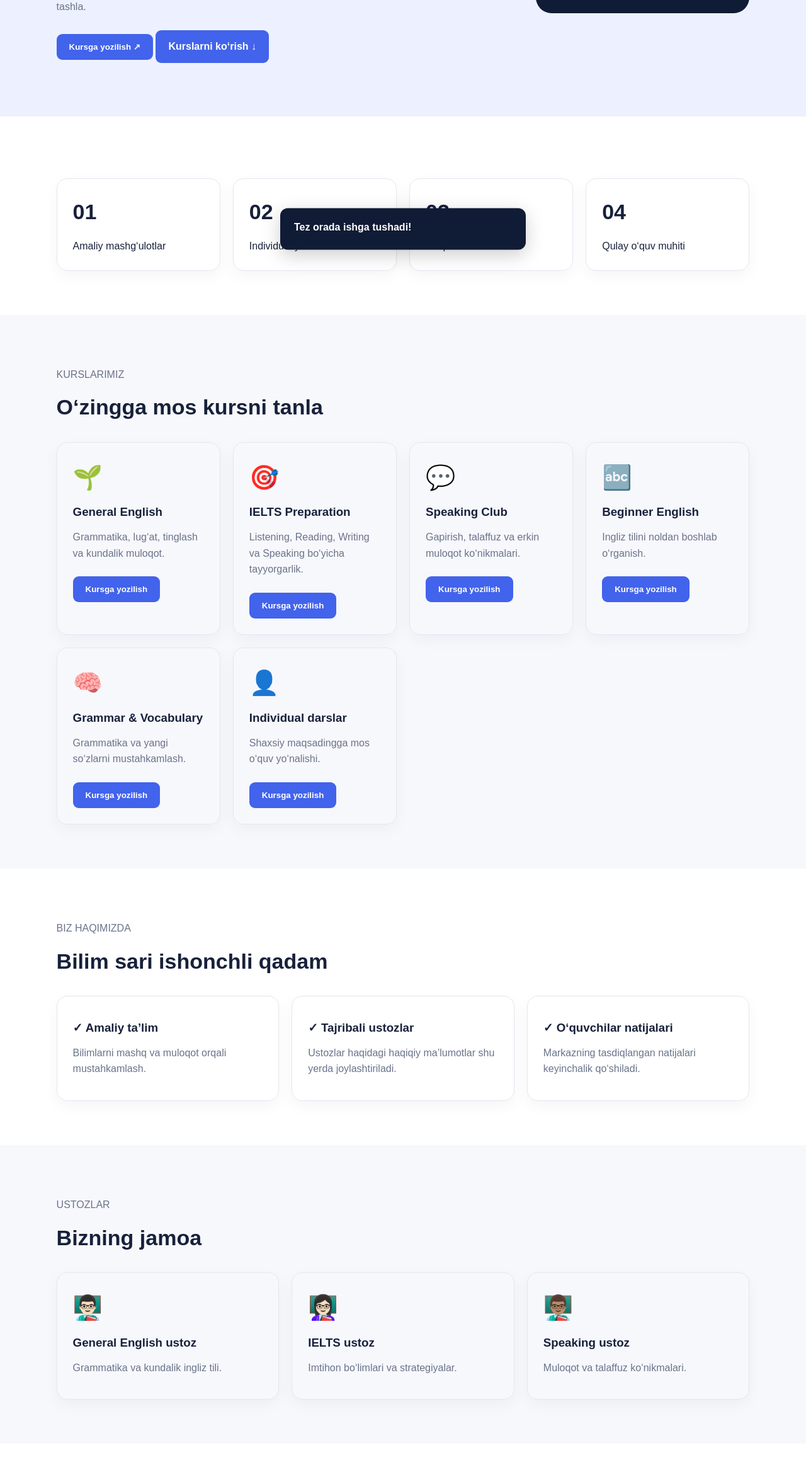
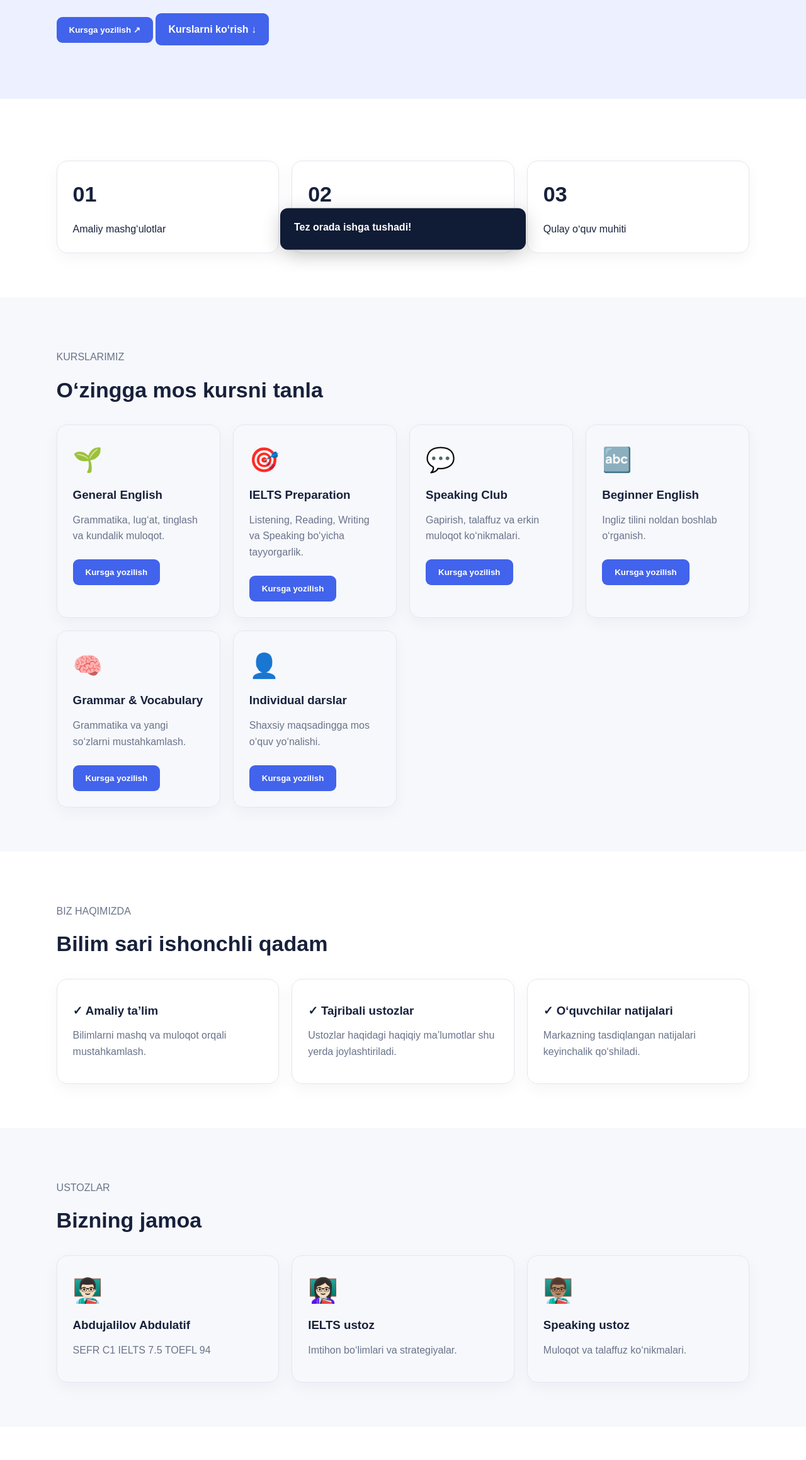
Before and after one commit to mirhakimazizov/NewLife, a plain HTML site: page Index.html in a window 1280 px wide. Shown: the part 482-2800 px from the top of the page at 63% size. Drawn offline with Linux system fonts and the light colour scheme.

Commit message:
Update Index.html
V1.3

```diff
--- a/Index.html
+++ b/Index.html
@@ -10,14 +10,13 @@
 </head>
 <body>
 <header><strong>New Life Study</strong><nav><a href="#home">Bosh sahifa</a><a href="#courses">Kurslar</a><a href="#about">Biz haqimizda</a><a href="#contact">Aloqa</a></nav>
-  // <button class="btn" data-feature="Kirish">Kirish</button>
 </header>
 <main>
 <section class="hero" id="home"><div><p>✦ KELAJAGING UCHUN YANGI QADAM</p><h1>Ingliz tilini o‘rgan, <span>imkoniyatlaringni</span> kengaytir.</h1><p>General English, IELTS va Speaking kurslari bilan o‘z maqsadlaring sari dadil qadam tashla.</p><button class="btn" data-feature="Kursga yozilish">Kursga yozilish ↗</button> <a class="btn" href="#courses">Kurslarni ko‘rish ↓</a></div><div class="visual">📚✈️</div></section>
-<section class="content"><div class="grid"><div class="card"><h2>01</h2>Amaliy mashg‘ulotlar</div><div class="card"><h2>02</h2>Individual yondashuv</div><div class="card"><h2>03</h2>Maqsadli ta’lim</div><div class="card"><h2>04</h2>Qulay o‘quv muhiti</div></div></section>
+<section class="content"><div class="grid"><div class="card"><h2>01</h2>Amaliy mashg‘ulotlar</div><div class="card"><h2>02</h2>Individual yondashuv</div><div class="card"><h2>03</h2>Qulay oʻquv muhiti</div></div></section>
 <section class="content muted" id="courses"><p>KURSLARIMIZ</p><h2>O‘zingga mos kursni tanla</h2><div class="grid"><article class="card"><div class="icon">🌱</div><h3>General English</h3><p>Grammatika, lug‘at, tinglash va kundalik muloqot.</p><button class="btn" data-feature="General English kursiga yozilish">Kursga yozilish</button></article><article class="card"><div class="icon">🎯</div><h3>IELTS Preparation</h3><p>Listening, Reading, Writing va Speaking bo‘yicha tayyorgarlik.</p><button class="btn" data-feature="IELTS kursiga yozilish">Kursga yozilish</button></article><article class="card"><div class="icon">💬</div><h3>Speaking Club</h3><p>Gapirish, talaffuz va erkin muloqot ko‘nikmalari.</p><button class="btn" data-feature="Speaking Club kursiga yozilish">Kursga yozilish</button></article><article class="card"><div class="icon">🔤</div><h3>Beginner English</h3><p>Ingliz tilini noldan boshlab o‘rganish.</p><button class="btn" data-feature="Beginner kursiga yozilish">Kursga yozilish</button></article><article class="card"><div class="icon">🧠</div><h3>Grammar & Vocabulary</h3><p>Grammatika va yangi so‘zlarni mustahkamlash.</p><button class="btn" data-feature="Grammatika kursiga yozilish">Kursga yozilish</button></article><article class="card"><div class="icon">👤</div><h3>Individual darslar</h3><p>Shaxsiy maqsadingga mos o‘quv yo‘nalishi.</p><button class="btn" data-feature="Individual darslarga yozilish">Kursga yozilish</button></article></div></section>
 <section class="content" id="about"><p>BIZ HAQIMIZDA</p><h2>Bilim sari ishonchli qadam</h2><div class="grid"><div class="card"><h3>✓ Amaliy ta’lim</h3><p>Bilimlarni mashq va muloqot orqali mustahkamlash.</p></div><div class="card"><h3>✓ Tajribali ustozlar</h3><p>Ustozlar haqidagi haqiqiy ma’lumotlar shu yerda joylashtiriladi.</p></div><div class="card"><h3>✓ O‘quvchilar natijalari</h3><p>Markazning tasdiqlangan natijalari keyinchalik qo‘shiladi.</p></div></div></section>
-<section class="content muted"><p>USTOZLAR</p><h2>Bizning jamoa</h2><div class="grid"><div class="card"><div class="icon">👨🏻‍🏫</div><h3>General English ustoz</h3><p>Grammatika va kundalik ingliz tili.</p></div><div class="card"><div class="icon">👩🏻‍🏫</div><h3>IELTS ustoz</h3><p>Imtihon bo‘limlari va strategiyalar.</p></div><div class="card"><div class="icon">👨🏽‍🏫</div><h3>Speaking ustoz</h3><p>Muloqot va talaffuz ko‘nikmalari.</p></div></div></section>
+<section class="content muted"><p>USTOZLAR</p><h2>Bizning jamoa</h2><div class="grid"><div class="card"><div class="icon">👨🏻‍🏫</div><h3>Abdujalilov Abdulatif</h3><p>SEFR C1 IELTS 7.5 TOEFL 94</p></div><div class="card"><div class="icon">👩🏻‍🏫</div><h3>IELTS ustoz</h3><p>Imtihon bo‘limlari va strategiyalar.</p></div><div class="card"><div class="icon">👨🏽‍🏫</div><h3>Speaking ustoz</h3><p>Muloqot va talaffuz ko‘nikmalari.</p></div></div></section>
 <section class="content"><p>SAVOL-JAVOB</p><h2>Ko‘p beriladigan savollar</h2><button class="faq">Ingliz tilini noldan boshlash mumkinmi? ＋</button><div class="answer"><p>Ha, Beginner kursi noldan o‘rganuvchilar uchun mo‘ljallangan.</p></div><button class="faq">Kurslar qancha turadi? ＋</button><div class="answer"><p>Narxlar markaz ma’lumotlari taqdim etilgach qo‘shiladi.</p></div><button class="faq">Sayt orqali ro‘yxatdan o‘tsam bo‘ladimi? ＋</button><div class="answer"><p>Hozircha ro‘yxatdan o‘tish tizimi ulanmagan.</p></div></section>
 <section class="content" id="contact"><div class="banner"><div><h2>Ingliz tilini bugun boshlang!</h2><p>Maqsadingizga mos kursni tanlang.</p></div><button class="btn" style="background:white;color:#17213b" data-feature="Maslahat olish">Maslahat olish ↗</button></div><h2 style="margin-top:40px">Biz bilan bog‘laning</h2><p>📍 Manzil: Baliqchi, A'lam MFY</p><p>📮Telegram: @New_life_study</p><p>📞 Telefon: +998 00 000 00 00</p><p>✉️ Email: newlifestudy@gmail.com</p><button class="btn" data-feature="Aloqa">Bog‘lanish</button></section>
 </main>
```
